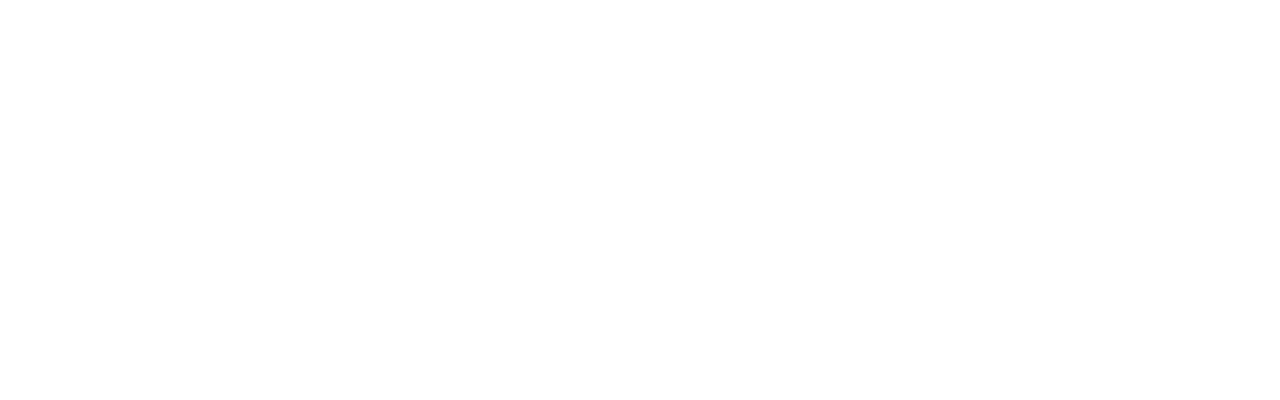
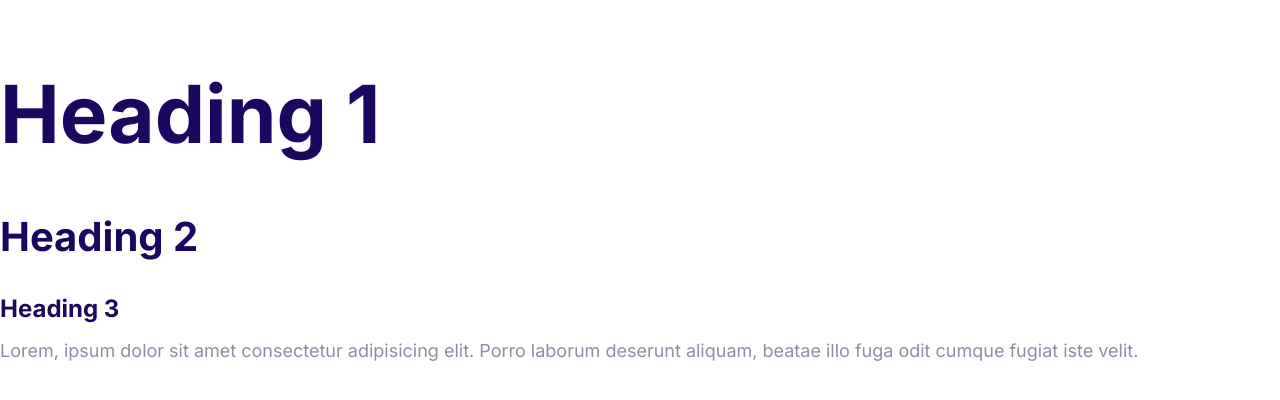
Before and after one commit to Aadil4u/Aadily, a plain HTML site: page index.html in a window 1280 px wide. Drawn offline with Linux system fonts and the light colour scheme.

Commit message:
Define the styles for fonts

```diff
--- a/css/styles.css
+++ b/css/styles.css
@@ -5,3 +5,51 @@
   --color-headings: #1b0760;
   --color-body: #918ca4;
 }
+html {
+  font-size: 62.5%;
+}
+
+body {
+  font-family: Inter, Arial, Helvetica, sans-serif;
+  font-size: 2.4rem;
+  line-height: 1.5;
+  color: var(--color-body);
+}
+
+h1,
+h2,
+h3 {
+  color: var(--color-headings);
+  margin-bottom: 1rem;
+}
+
+h1 {
+  font-size: 7rem;
+}
+
+h2 {
+  font-size: 4rem;
+}
+
+h3 {
+  font-size: 3rem;
+}
+
+p {
+  margin-top: 0;
+}
+
+@media screen and (min-width: 1024px) {
+  body {
+    font-size: 1.8rem;
+  }
+  h1 {
+    font-size: 8rem;
+  }
+  h2 {
+    font-size: 4rem;
+  }
+  h3 {
+    font-size: 2.4rem;
+  }
+}
--- a/index.html
+++ b/index.html
@@ -4,9 +4,22 @@
     <meta charset="UTF-8" />
     <meta http-equiv="X-UA-Compatible" content="IE=edge" />
     <meta name="viewport" content="width=device-width, initial-scale=1.0" />
+    <link rel="preconnect" href="https://fonts.gstatic.com" />
+    <link
+      href="https://fonts.googleapis.com/css2?family=Inter:wght@400;700&display=swap"
+      rel="stylesheet"
+    />
     <link rel="stylesheet" href="css/normalize.css" />
     <link rel="stylesheet" href="css/styles.css" />
     <title>Document</title>
   </head>
-  <body></body>
+  <body>
+    <h1>Heading 1</h1>
+    <h2>Heading 2</h2>
+    <h3>Heading 3</h3>
+    <p>
+      Lorem, ipsum dolor sit amet consectetur adipisicing elit. Porro laborum
+      deserunt aliquam, beatae illo fuga odit cumque fugiat iste velit.
+    </p>
+  </body>
 </html>
```
